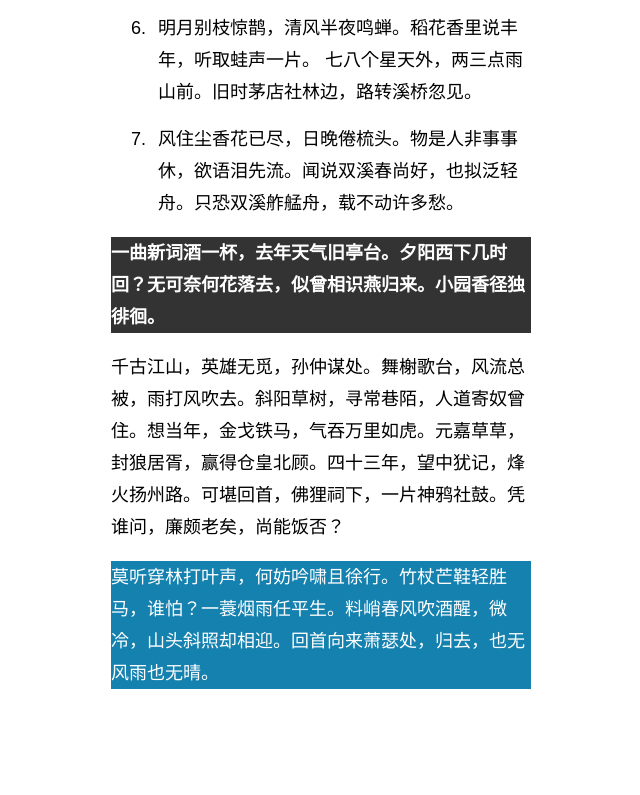
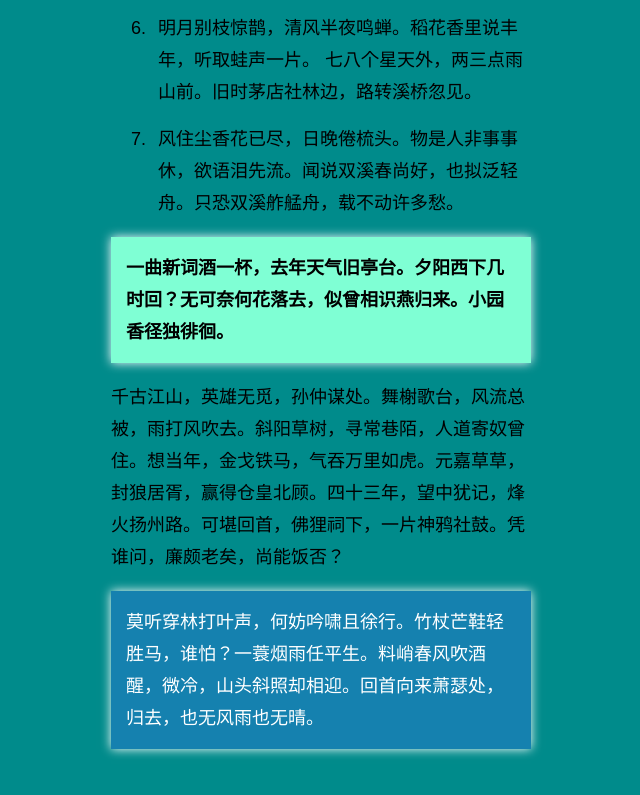
Before and after one commit to diweiqiang/scroll_activated_animation, a plain HTML site: page index.html in a window 1280 px wide. Shown: the part 955-1750 px from the top of the page, without its empty margins (319-959 px from the left). Before the commit the page ends 1720 px from the top, so only its background shows below. Drawn offline with Linux system fonts and the light colour scheme.

Commit message:
modify a little

```diff
--- a/index.css
+++ b/index.css
@@ -12,7 +12,7 @@ body {
     color: #000;
 }
 .colorTwo {
-    background-color: #FFF;
+    background-color: darkcyan;
     color: #000;
 }
 #mainContent {
@@ -26,12 +26,16 @@ body {
     opacity: 0;
 }
 #mainContent #firstBox.active {
-    background-color: #333;
-    color: #FFF;
+    background-color: aquamarine;
+    box-shadow: 0 0 10px white;
+    padding:15px;
+    color: black;
     transform: translate3d(0, 0, 0);
     opacity: 1;
 }
 #mainContent #secondBox {
+    box-shadow: 0 0 10px white;
+    padding:15px;
     transition: all .2s ease-in-out;
     transform: translate3d(0, 30px, 0);
     opacity: 0;
```
